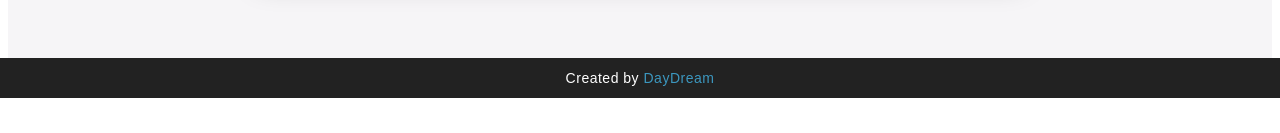
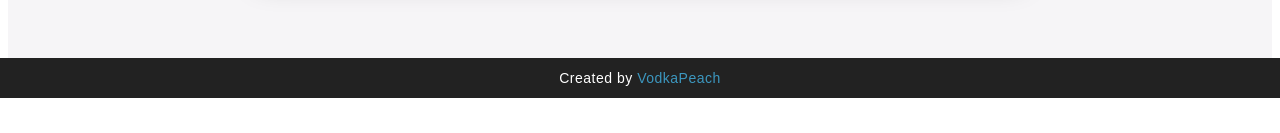
Before and after one commit to VodkaPeach/Interactive_Calendar_React, a React (Create React App) app: page /Account in a window 1280 px wide. Shown: the part 702-835 px from the top of the page. Built offline with nearby package versions, Linux system fonts and the light colour scheme; what @js-temporal/polyfill would draw is missing.

Commit message:
fix: GitHub link renamed

```diff
--- a/src/routes/Account.component.jsx
+++ b/src/routes/Account.component.jsx
@@ -45,9 +45,9 @@ export default function Account() {
       <footer className={classes.footer}>
         <p>
           Created by
-          <a href="https://github.com/DayDreamWake" target="_blank">
+          <a href="https://github.com/VodkaPeach" target="_blank">
             {" "}
-            DayDream
+            VodkaPeach
           </a>
         </p>
       </footer>
```
